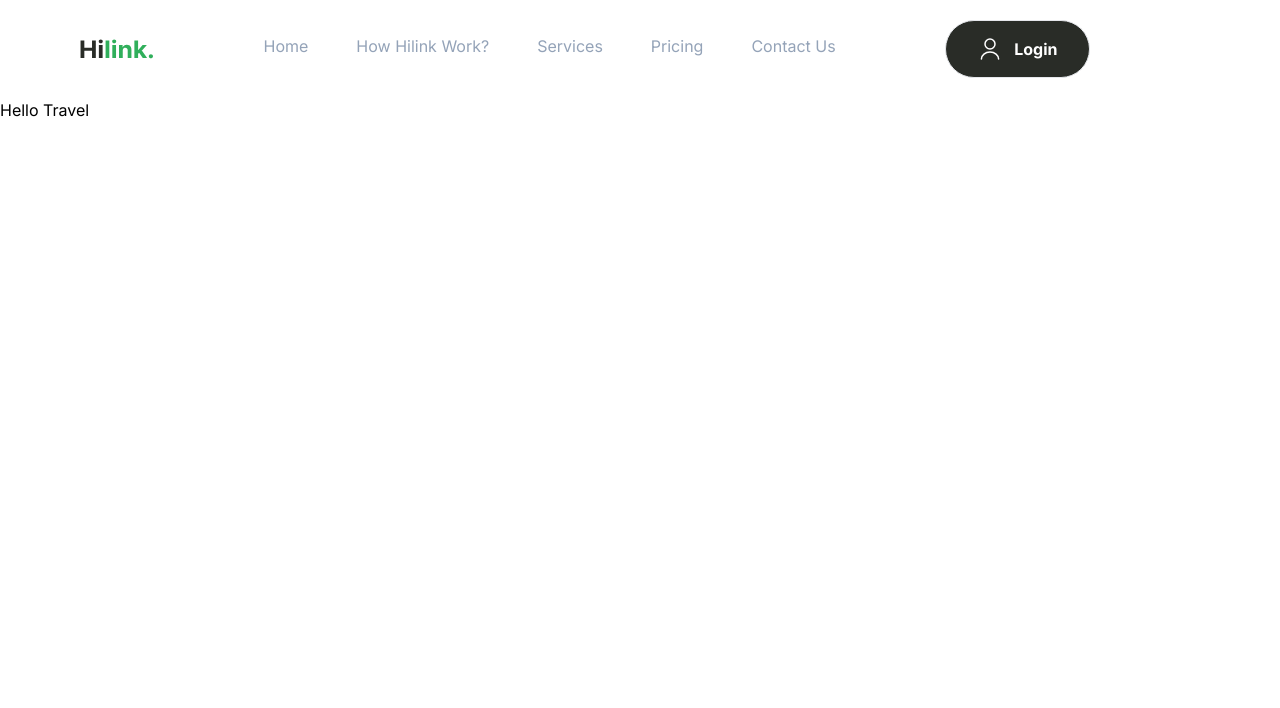
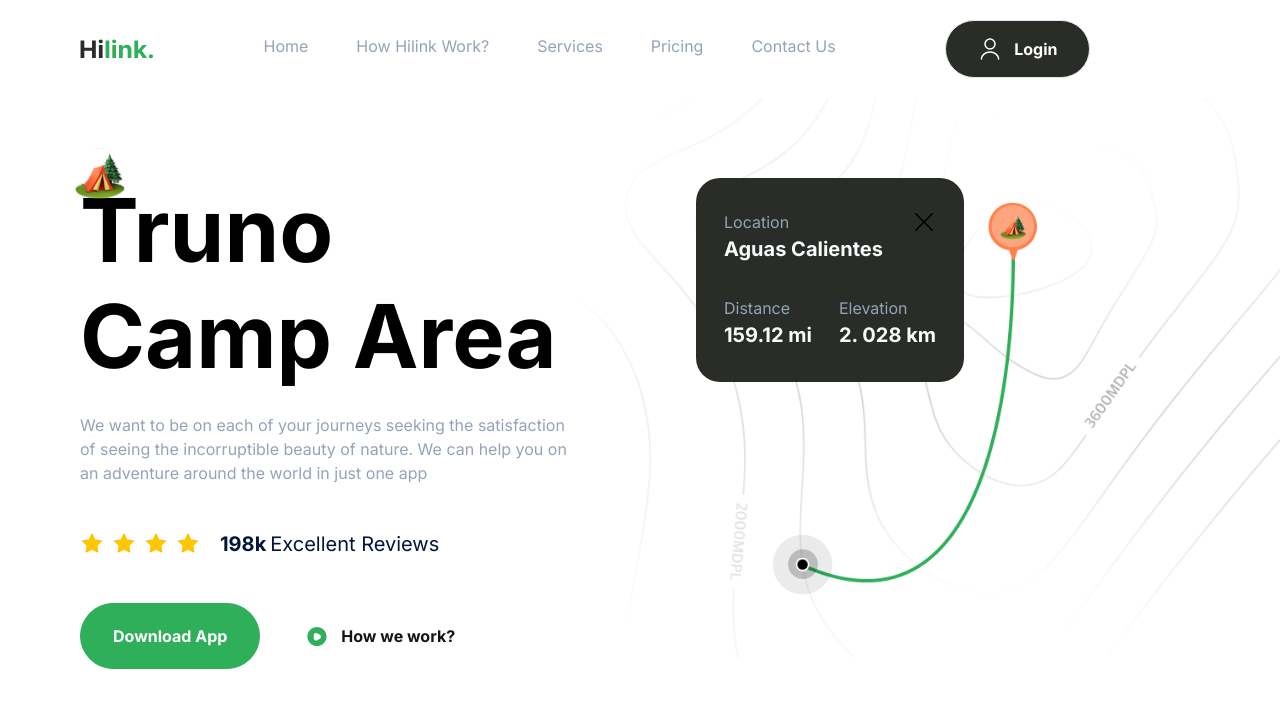
Before and after one commit to Ghosthard117/travel-site, a Next.js app: page / in a window 1280 px wide. Shown: the top 708 px of the page. Built offline with nearby package versions, Linux system fonts and the light colour scheme.

Commit message:
Update Home page to use Hero component and add default props to Button component

```diff
--- a/app/page.tsx
+++ b/app/page.tsx
@@ -1,7 +1,9 @@
+import Hero from "@/components/Hero";
+
 export default function Home() {
   return (
-    <div>
-      Hello Travel
-    </div>
+    <>
+      <Hero />
+    </>
   )
 }
--- a/components/Button.tsx
+++ b/components/Button.tsx
@@ -6,7 +6,12 @@
   icon?: string
   variant: string
 }
-export default function Button({ type, title, icon, variant }: ButtonProps) {
+export default function Button({
+  type = "button",
+  title = "click me",
+  icon,
+  variant = "btn_green"
+}: ButtonProps) {
   return (
     <button
       type={type}
--- /dev/null
+++ b/components/Hero.tsx
@@ -0,0 +1,98 @@
+import Image from 'next/image'
+import React from 'react'
+import Button from './Button'
+
+export default function Hero() {
+  return (
+    <section
+      className="max-container padding-container flex flex-col gap-20 py-10 pb-32 md:gap-28 lg:py-20 xl:flex-row"
+    >
+      <div className='hero-map' />
+
+      {/* LEFT SIDE */}
+      <div
+        className="relative z-20 flex flex-1 flex-col xl:w-1/2"
+      >
+        {/* ICON CAMP */}
+        <Image
+          src="/camp.svg"
+          alt="camp"
+          width={50}
+          height={50}
+          className='absolute left-[-5px] top-[-30px] w-10 lg:w-[50px]'
+        />
+        <h1 className="bold-52 lg:bold-88">Truno Camp Area</h1>
+        <p className="regular-16 mt-6 text-slate-400 xl:max-w-[520px]">
+          We want to be on each of your journeys seeking the satisfaction of seeing the incorruptible beauty of nature. We can help you on an adventure around the world in just one app
+        </p>
+
+        {/* RATE */}
+        <div
+          className="my-11 flex flex-wrap gap-5"
+        >
+          {/* STARS */}
+          <div
+            className='flex items-center gap-2'
+          >
+            {Array(4).fill(1).map((_, index) => (
+              <Image
+                src="/star.svg"
+                alt="start"
+                key={index}
+                width={24}
+                height={24}
+              />
+            ))}
+          </div>
+          {/* TOTAL OPINIONS */}
+          <p className="bold-16 lg:bold-20 text-blue-70">
+            198k
+            <span className="regular-16 lg:regular-20 ml-1">Excellent Reviews</span>
+          </p>
+        </div>
+
+        {/* BUTTONS */}
+        <div
+          className='flex flex-col w-full gap-3 sm:flex-row'
+        >
+          <Button
+            type="button"
+            title="Download App"
+            variant="btn_green"
+          />
+          <Button
+            type="button"
+            title="How we work?"
+            icon="/play.svg"
+            variant="btn_white_text"
+          />
+        </div>
+      </div>
+
+      {/* RIGHT SIDE */}
+      <div className="relative flex flex-1 items-start">
+        <div className="relative z-20 flex w-[268px] flex-col gap-8 rounded-3xl bg-green-90 px-7 py-8">
+
+          <div className="flex flex-col">
+            <div className="flexBetween">
+              <p className="regular-16 text-slate-400">Location</p>
+              <Image src="/close.svg" alt="close" width={24} height={24} />
+            </div>
+            <p className="bold-20 text-slate-50">Aguas Calientes</p>
+          </div>
+
+          <div className="flexBetween">
+            <div className="flex flex-col">
+              <p className="regular-16 block text-slate-400">Distance</p>
+              <p className="bold-20 text-slate-50">159.12 mi</p>
+            </div>
+            <div className="flex flex-col">
+              <p className="regular-16 block text-slate-400">Elevation</p>
+              <p className="bold-20 text-slate-50">2. 028 km</p>
+            </div>
+          </div>
+        </div>
+      </div>
+    </section>
+  )
+}
```
